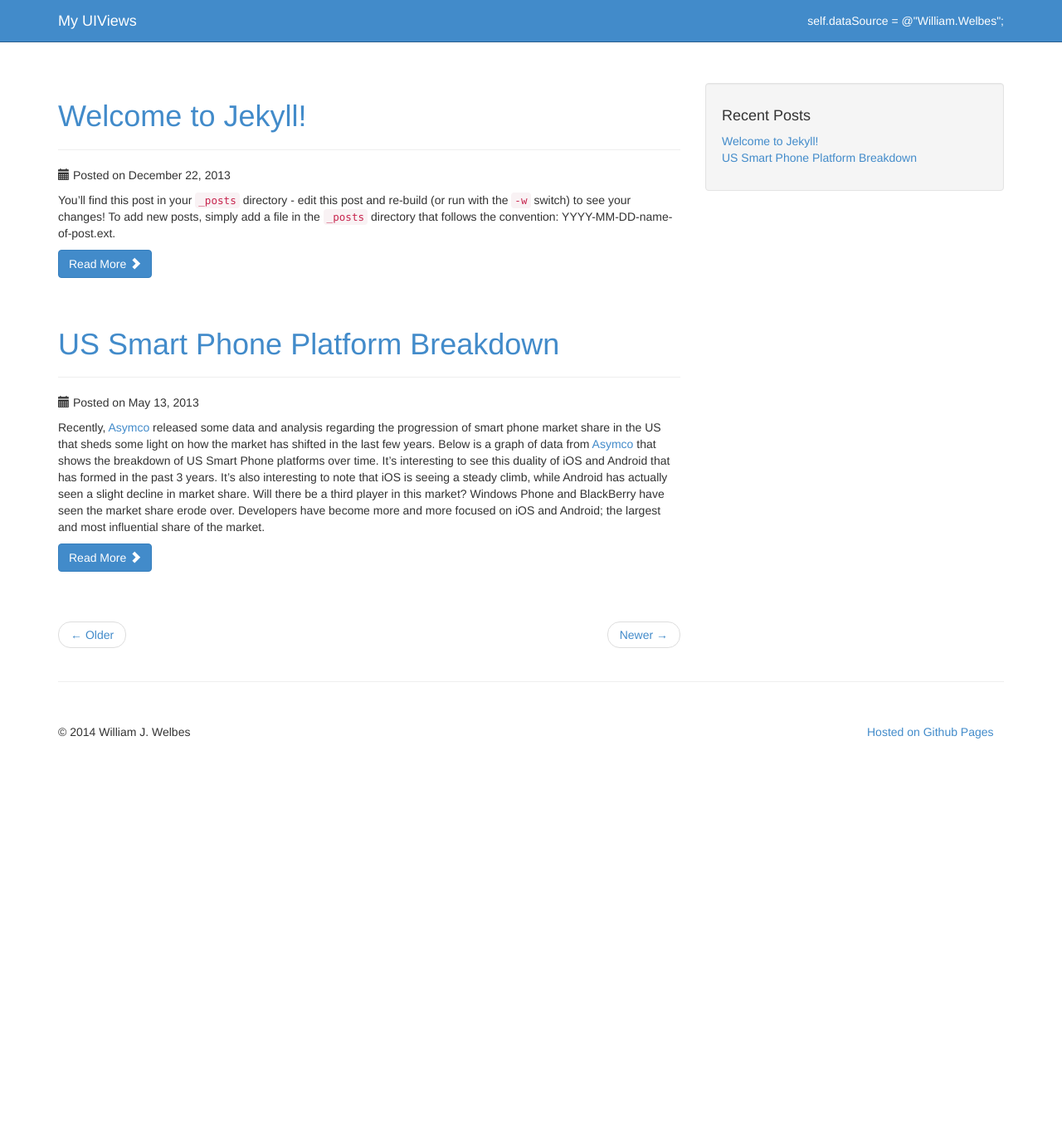
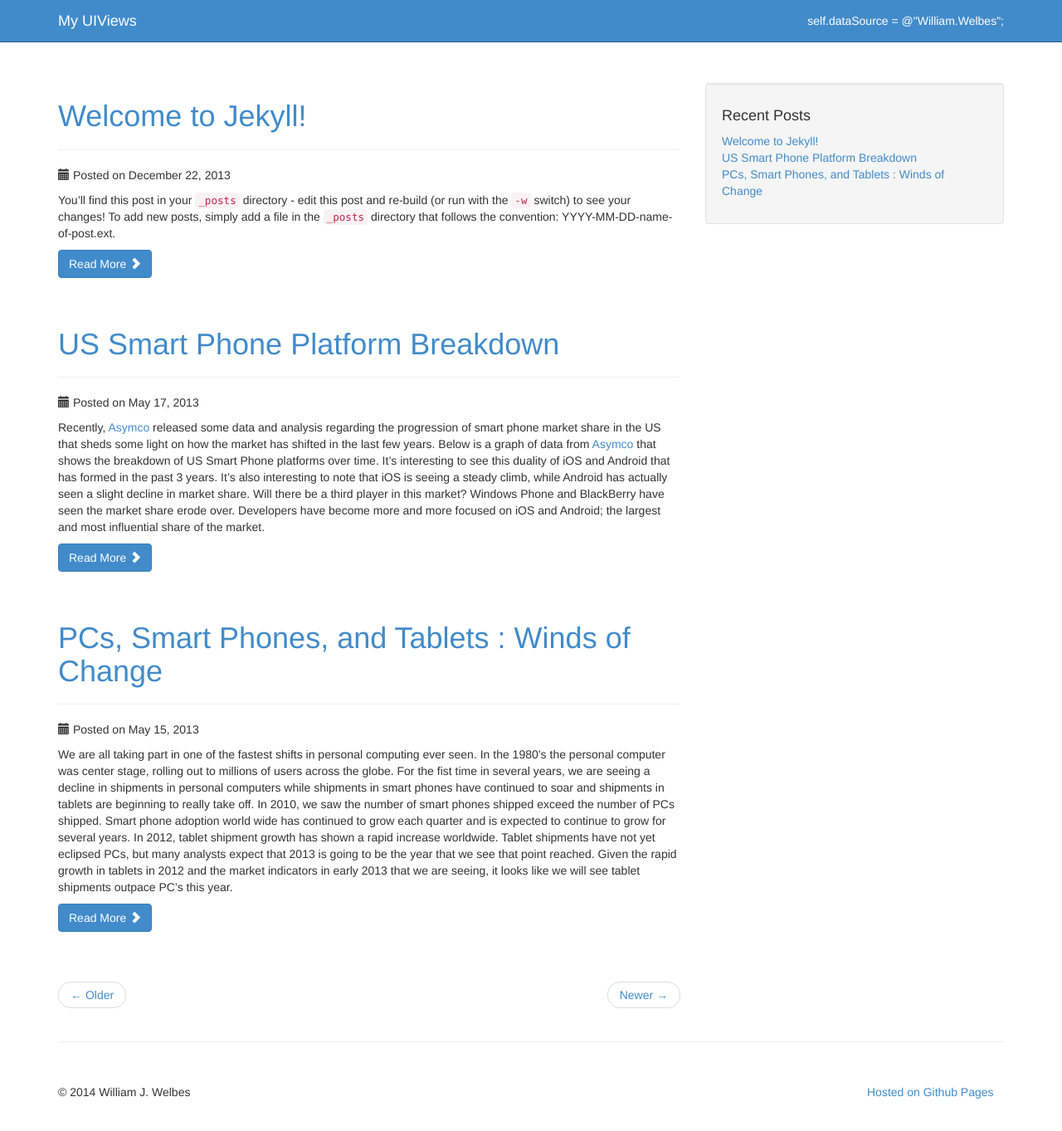
Before and after one commit to welbesw/welbesw.github.io, a Jekyll site: the page built from index.html, in a window 1280 px wide and 1386 px high. Shown: the top 1363 px of the window at 83% size. Built offline with Jekyll 4.4.1, drawn with Linux system fonts in a browser that asks for light colours; Markdown is read by kramdown in place of the engine named in the settings.

Commit message:
Added posts data.

```diff
--- /dev/null
+++ b/_posts/2013-05-15-pcs-smart-phones-and-tablets-winds-of-change.markdown
@@ -0,0 +1,14 @@
+---
+layout: post
+title:  "PCs, Smart Phones, and Tablets : Winds of Change"
+date:   2013-05-15 11:00:00
+categories: tablets smart-phones
+---
+
+We are all taking part in one of the fastest shifts in personal computing ever seen.  In the 1980's the personal computer was center stage, rolling out to millions of users across the globe.  For the fist time in several years, we are seeing a decline in shipments in personal computers while shipments in smart phones have continued to soar and shipments in tablets are beginning to really take off.  In 2010, we saw the number of smart phones shipped exceed the number of PCs shipped.  Smart phone adoption world wide has continued to grow each quarter and is expected to continue to grow for several years.  In 2012, tablet shipment growth has shown a rapid increase worldwide.  Tablet shipments have not yet eclipsed PCs, but many analysts expect that 2013 is going to be the year that we see that point reached. Given the rapid growth in tablets in 2012 and the market indicators in early 2013 that we are seeing, it looks like we will see tablet shipments outpace PC's this year.
+
+The graph below shows data gathered from [IDC](http://www.idc.com/) with regards to quarterly shipment estimates for PCs, tablets and smart phones.  Graphing out the data really helps to get a perspective on the shift in computing in the past few years.
+
+![Smartphone, Tablet and PC Shipments](/img/smartphone_tablet_pc_shipments_medium.png)
+
+What does this all mean?  Mobile computing is here in force and is reaching critical mass.  More and more of the global web traffic is coming from mobile devices.  Tablets and smart phones can no longer be ignored from a web and software development perspective.  Users are already consuming most services via  mobile apps or mobile web.  What are you doing to keep up with your mobile users?
--- a/_posts/2013-05-13-US-Smart-Phone-Platform-Breakdown.markdown
+++ b/_posts/2013-05-17-us-smart-phone-platform-breakdown.markdown
@@ -1,7 +1,7 @@
 ---
 layout: post
 title:  "US Smart Phone Platform Breakdown"
-date:   2013-05-13 11:00:00
+date:   2013-05-17 11:00:00
 categories: iOS Android
 ---
 
```
Also changed, not shown: img/smartphone_tablet_pc_shipments_large.png (added), img/smartphone_tablet_pc_shipments_medium.png (added).
